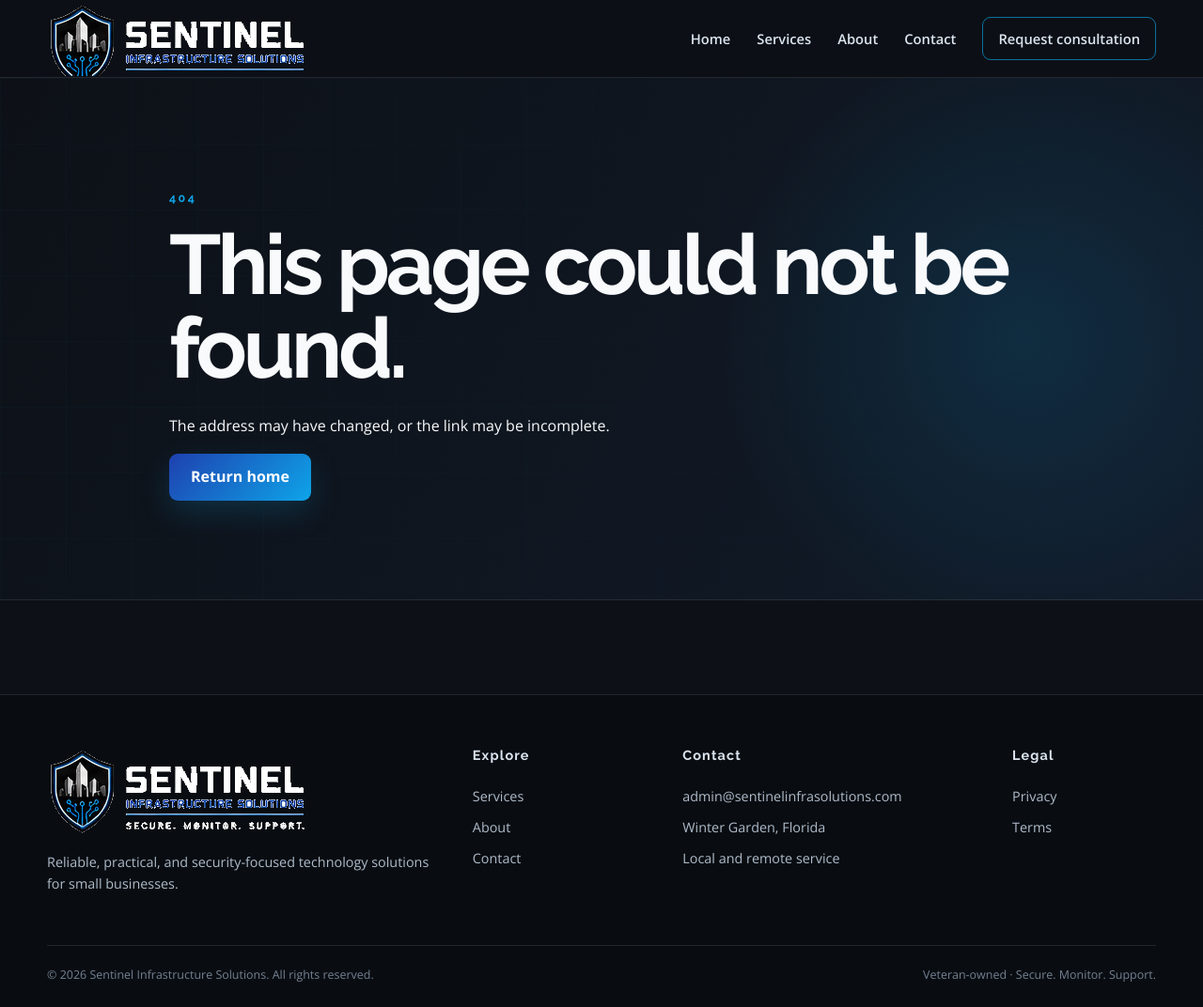
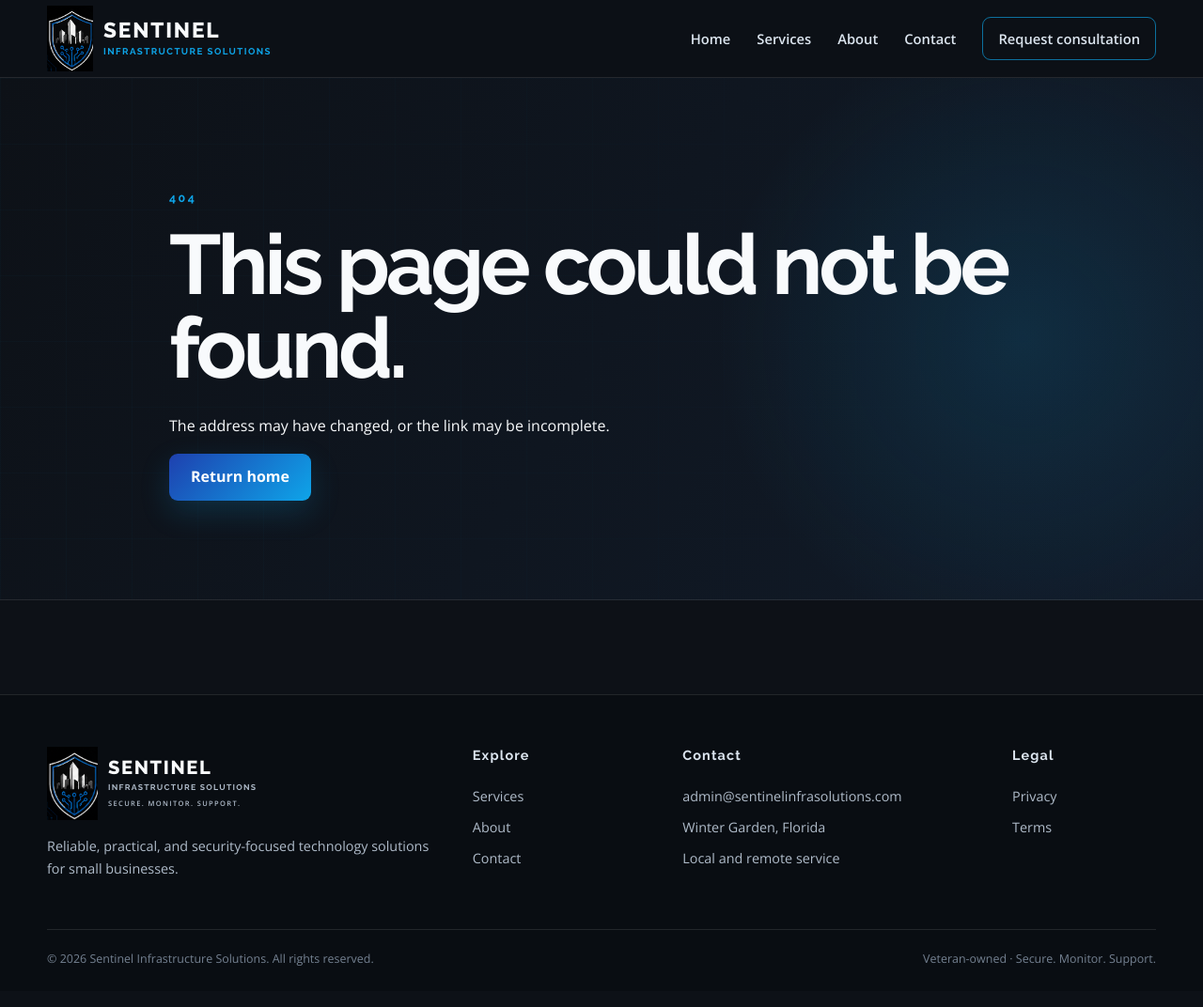
Before and after one commit to SentinelInfraSolutions/website, a plain HTML site: page 404.html in a window 1280 px wide. Shown: the whole page at 94% size. Drawn offline with nearby package versions, Linux system fonts and the light colour scheme.

Commit message:
Switch to crisp live-text branding

```diff
--- a/404.html
+++ b/404.html
@@ -13,8 +13,8 @@
   <meta property="og:url" content="https://sentinelinfrasolutions.com/404.html">
   <meta property="og:image" content="https://sentinelinfrasolutions.com/sentinel-social-master-v5.png">
   <meta name="twitter:card" content="summary_large_image">
-  <link rel="icon" href="sentinel-favicon-v5-32.png" type="image/png">
-  <link rel="apple-touch-icon" href="sentinel-favicon-v5-180.png">
+  <link rel="icon" href="sentinel-favicon-v6-32.png" type="image/png">
+  <link rel="apple-touch-icon" href="sentinel-favicon-v6-180.png">
   <link rel="manifest" href="site.webmanifest">
   <link rel="preconnect" href="https://fonts.googleapis.com">
   <link rel="preconnect" href="https://fonts.gstatic.com" crossorigin>
@@ -28,7 +28,14 @@
 <header class="site-header">
   <div class="container nav-wrap">
     <a class="brand-image" href="index.html" aria-label="Sentinel Infrastructure Solutions home">
-      <img src="sentinel-header-master-v5.png" alt="Sentinel Infrastructure Solutions">
+      <span class="live-brand">
+      <img src="sentinel-shield-crisp-v6.png" alt="">
+      <span class="brand-words">
+        <strong>SENTINEL</strong>
+        <span class="brand-subline">INFRASTRUCTURE SOLUTIONS</span>
+
+      </span>
+    </span>
     </a>
     <button class="menu-toggle" aria-expanded="false" aria-controls="primary-nav">
       <span class="sr-only">Open navigation</span><span></span><span></span><span></span>
@@ -54,7 +61,14 @@
 <footer class="site-footer">
   <div class="container footer-main">
     <div>
-      <img class="footer-logo" src="sentinel-full-master-v5.png" alt="Sentinel Infrastructure Solutions. Secure. Monitor. Support.">
+      <span class="live-brand footer-live-brand">
+      <img src="sentinel-shield-crisp-v6.png" alt="">
+      <span class="brand-words">
+        <strong>SENTINEL</strong>
+        <span class="brand-subline">INFRASTRUCTURE SOLUTIONS</span>
+        <span class="brand-tagline">SECURE. MONITOR. SUPPORT.</span>
+      </span>
+    </span>
       <p>Reliable, practical, and security-focused technology solutions for small businesses.</p>
     </div>
     <div>
--- a/styles.css
+++ b/styles.css
@@ -40,7 +40,20 @@ p{margin-top:0}
 
 .site-header{position:sticky;top:0;z-index:100;background:rgba(13,17,23,.90);backdrop-filter:blur(16px);border-bottom:1px solid var(--line)}
 .nav-wrap{min-height:82px;display:flex;align-items:center;justify-content:space-between;gap:28px}
-.brand-image{display:block;width:276px;max-width:42vw;text-decoration:none;flex:0 0 auto}.brand-image img{display:block;width:100%;height:auto;object-fit:contain;image-rendering:auto}
+.brand-image{display:block;text-decoration:none;flex:0 0 auto}
+
+.live-brand{display:flex;align-items:center;gap:11px;line-height:1}
+.live-brand>img{width:49px;height:auto;display:block;flex:0 0 auto}
+.brand-words{display:flex;flex-direction:column;align-items:flex-start}
+.brand-words strong{font-family:"Raleway",sans-serif;font-size:1.42rem;line-height:.95;letter-spacing:.08em;color:#F8FAFC;font-weight:800}
+.brand-subline{margin-top:7px;font-family:"Raleway",sans-serif;font-size:.61rem;line-height:1;letter-spacing:.145em;color:#0EA5E9;font-weight:700;white-space:nowrap}
+.brand-tagline{margin-top:9px;font-family:"Open Sans",sans-serif;font-size:.52rem;line-height:1;letter-spacing:.18em;color:#F8FAFC;font-weight:600;white-space:nowrap}
+.footer-live-brand{margin-bottom:16px}
+.footer-live-brand>img{width:54px}
+.footer-live-brand .brand-words strong{font-size:1.26rem}
+.footer-live-brand .brand-subline{font-size:.54rem}
+.footer-live-brand .brand-tagline{font-size:.47rem}
+
 .primary-nav{display:flex;align-items:center;gap:28px}
 .primary-nav a{text-decoration:none;color:#DCE5EF;font-weight:600;font-size:.92rem}
 .primary-nav a:hover,.primary-nav a.active{color:var(--bright)}
@@ -59,7 +72,7 @@ p{margin-top:0}
 .trust-row{display:flex;flex-wrap:wrap;gap:22px;margin-top:36px;color:#B4C0CE;font-size:.88rem}
 .trust-row span::before{content:"✓";color:var(--bright);margin-right:8px;font-weight:700}
 .hero-visual{position:relative;display:grid;place-items:center;min-height:420px}
-.hero-visual>img{width:180px;height:auto;filter:none;position:relative;z-index:2;image-rendering:auto}
+.hero-visual>img{width:150px;height:auto;filter:none;position:relative;z-index:2;image-rendering:auto}
 .shield-glow{position:absolute;width:370px;height:370px;border:1px solid rgba(14,165,233,.2);border-radius:50%;box-shadow:0 0 90px rgba(14,165,233,.09),inset 0 0 70px rgba(14,165,233,.06)}
 .shield-glow::before,.shield-glow::after{content:"";position:absolute;inset:38px;border:1px dashed rgba(14,165,233,.18);border-radius:50%}
 .shield-glow::after{inset:82px}
@@ -108,7 +121,7 @@ p{margin-top:0}
 .about-preview,.story-grid{display:grid;grid-template-columns:.72fr 1.28fr;gap:80px;align-items:center}
 .about-mark{min-height:360px;display:grid;place-items:center;border:1px solid var(--line);border-radius:var(--radius);background:radial-gradient(circle,rgba(14,165,233,.12),transparent 56%),#101720}
 .about-mark.tall{min-height:480px}
-.about-mark img{width:175px;height:auto;filter:none;image-rendering:auto}
+.about-mark img{width:145px;height:auto;filter:none;image-rendering:auto}
 .about-preview p:not(.eyebrow),.story-grid p:not(.eyebrow){color:var(--muted);font-size:1.03rem}
 
 .faq-list{max-width:900px;margin-inline:auto;border-top:1px solid var(--line)}
@@ -170,7 +183,7 @@ p{margin-top:0}
 
 .site-footer{margin-top:100px;border-top:1px solid var(--line);background:#090D12;padding:55px 0 24px}
 .footer-main{display:grid;grid-template-columns:1.6fr .7fr 1.2fr .6fr;gap:45px}
-.footer-logo{width:277px;max-width:100%;height:auto;margin-bottom:15px;image-rendering:auto}
+
 .footer-main p,.footer-main span{color:var(--muted);font-size:.9rem}
 .footer-main h3{font-size:.9rem;letter-spacing:.08em;color:#DCE5EF}
 .footer-main>div{display:flex;flex-direction:column;align-items:flex-start;gap:9px}
@@ -206,3 +219,11 @@ p{margin-top:0}
   .contact-card{padding:32px 24px}.field-row{grid-template-columns:1fr;gap:0}
   .footer-main{grid-template-columns:1fr}.footer-bottom{flex-direction:column}
 }
+
+
+@media(max-width:620px){
+  .live-brand>img{width:42px}
+  .brand-words strong{font-size:1.08rem}
+  .brand-subline{font-size:.47rem;letter-spacing:.11em}
+  .brand-tagline{display:none}
+}
```
Also changed, not shown: about.html (+19 -5 lines), contact.html (+18 -4 lines), index.html (+20 -6 lines), privacy.html (+18 -4 lines), services.html (+18 -4 lines), terms.html (+18 -4 lines), sentinel-favicon-v6-180.png (added), sentinel-favicon-v6-192.png (added), sentinel-favicon-v6-32.png (added), sentinel-favicon-v6-512.png (added), sentinel-shield-crisp-v6.png (added), site.webmanifest, 1 other file.
